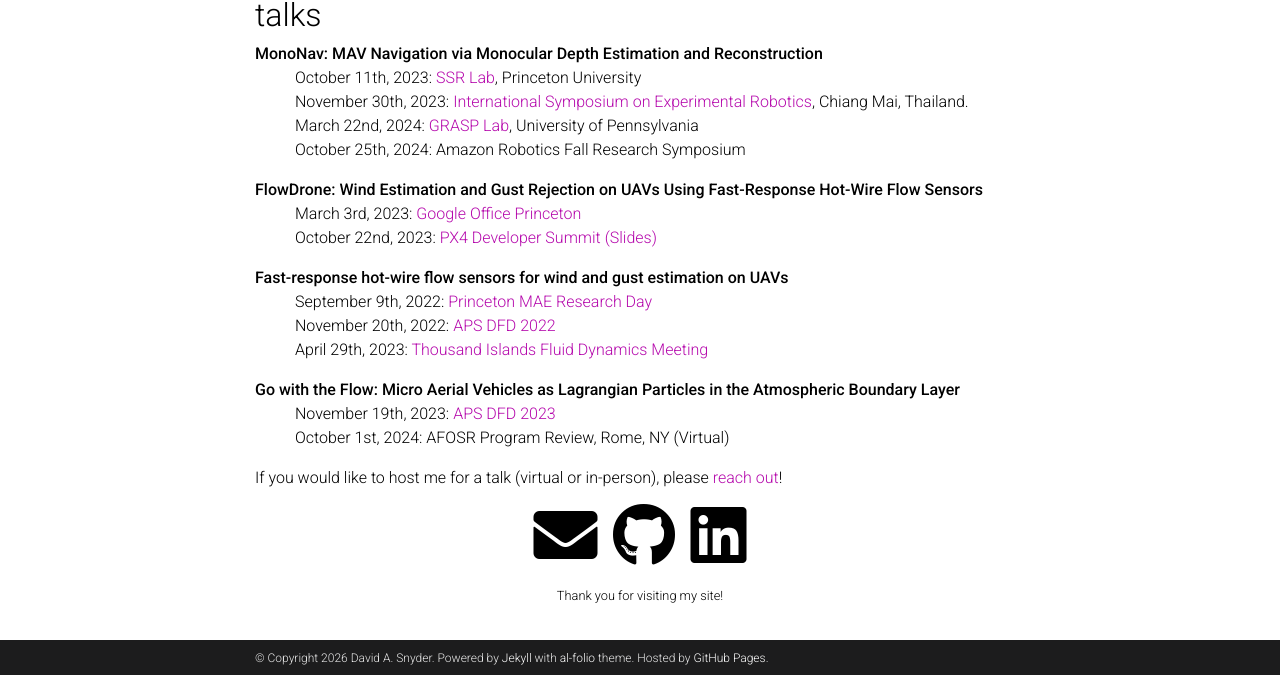
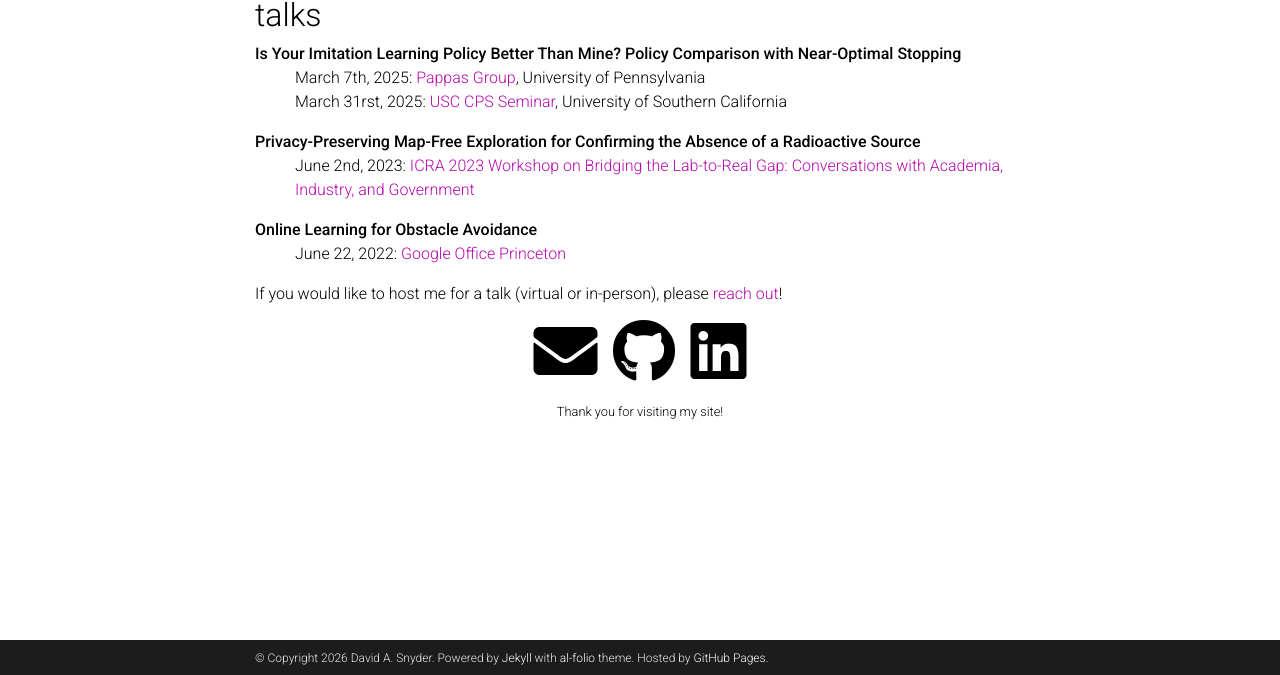
Before and after one commit to dasnyder5/dasnyder5.github.io, a Jekyll site: the page built from _pages/about.md, in a window 1280 px wide and 900 px high, scrolled down 1338 px, cut to the strip 225-900 px from the top of the window. Built offline with Jekyll 4.4.1, drawn with Linux system fonts in a browser that asks for light colours; full-size pictures stand in for the smaller copies a plugin makes; comment, search, counter and statistics services are not loaded; a style sheet for code colours, icons or effects is not loaded.

Commit message:
Update talks list

```diff
--- a/_includes/talks.html
+++ b/_includes/talks.html
@@ -2,28 +2,18 @@
           <div class="talks">
             <!-- <h2>talks</h2> -->
             <h2>talks</h2>
-            <strong>MonoNav: MAV Navigation via Monocular Depth Estimation and Reconstruction</strong>
+            <strong>Is Your Imitation Learning Policy Better Than Mine? Policy Comparison with Near-Optimal Stopping</strong>
             <ul style="list-style-type:none;">
-              <li>October 11th, 2023: <a href='https://ssr.princeton.edu/'>SSR Lab</a>, Princeton University</li>
-              <li>November 30th, 2023: <a href='https://iser2023.org/'>International Symposium on Experimental Robotics</a>, Chiang Mai, Thailand.</li>
-              <li>March 22nd, 2024: <a href='https://www.grasp.upenn.edu/'>GRASP Lab</a>, University of Pennsylvania</li>
-              <li>October 25th, 2024: Amazon Robotics Fall Research Symposium</li>
+              <li>March 7th, 2025: <a href='https://www.georgejpappas.org/group/'>Pappas Group</a>, University of Pennsylvania</li>
+              <li>March 31rst, 2025: <a href='https://viterbischool.usc.edu/'>USC CPS Seminar</a>, University of Southern California</li>
             </ul>
-            <strong>FlowDrone: Wind Estimation and Gust Rejection on UAVs Using Fast-Response Hot-Wire Flow Sensors</strong>
+            <strong>Privacy-Preserving Map-Free Exploration for Confirming the Absence of a Radioactive Source</strong>
             <ul style="list-style-type:none;">
-              <li>March 3rd, 2023: <a href='https://goo.gl/maps/TuQFGuEvJmvJtroVA'>Google Office Princeton</a></li>
-              <li>October 22nd, 2023: <a href='https://px4summit2023.sched.com/event/1Px9M/powered-by-px4-learned-uav-gust-rejection-with-fast-hot-wire-flow-sensors-nathaniel-simon-princeton-university'>PX4 Developer Summit</a> <a href='https://static.sched.com/hosted_files/px4summit2023/c4/FlowDrone_PX4DevSummit_231022.pdf'>(Slides)</a></li>
+              <li>June 2nd, 2023: <a href='https://sites.google.com/view/lab2realgap'>ICRA 2023 Workshop on Bridging the Lab-to-Real Gap: Conversations with Academia, Industry, and Government</a></li>
             </ul>
-            <strong>Fast-response hot-wire flow sensors for wind and gust estimation on UAVs</strong>
+            <strong>Online Learning for Obstacle Avoidance</strong>
             <ul style="list-style-type:none;">
-              <li>September 9th, 2022: <a href='https://mae.princeton.edu/about-mae/spotlight/research-day-2022'>Princeton MAE Research Day</a></li>
-              <li>November 20th, 2022: <a href='https://meetings.aps.org/Meeting/DFD22/Session/G16.1'>APS DFD 2022</a></li>
-              <li>April 29th, 2023: <a href='https://sites.clarkson.edu/timfluids/'>Thousand Islands Fluid Dynamics Meeting</a></li>
-            </ul>
-            <strong>Go with the Flow: Micro Aerial Vehicles as Lagrangian Particles in the Atmospheric Boundary Layer</strong>
-            <ul style="list-style-type:none;">
-              <li>November 19th, 2023: <a href='https://meetings.aps.org/Meeting/DFD23/Session/J21.9'>APS DFD 2023</a></li>
-              <li>October 1st, 2024: AFOSR Program Review, Rome, NY (Virtual)</a></li>
+              <li>June 22, 2022: <a href='https://goo.gl/maps/TuQFGuEvJmvJtroVA'>Google Office Princeton</a></li>
             </ul>
             If you would like to host me for a talk (virtual or in-person), please <a href="mailto:{{ site.email }}">reach out</a>!
           </div>
```
